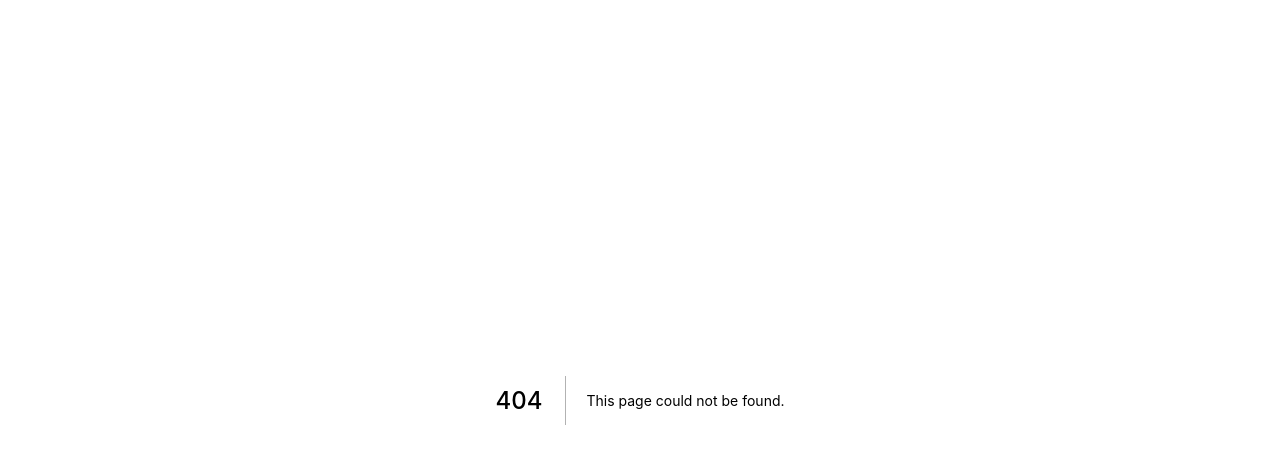
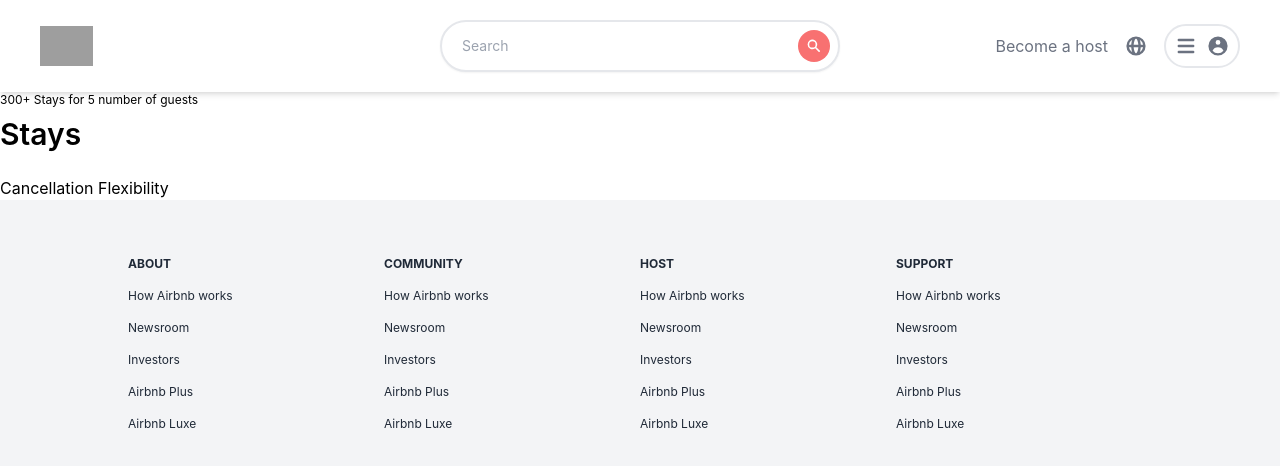
Before and after one commit to IIB3nceII/airbnb-clone, a Next.js app: page /search in a window 1280 px wide. Before the commit this address had no page. Shown: the top 466 px of the page. Built offline with nearby package versions, Linux system fonts and the light colour scheme; grey boxes are pictures that could not be loaded.

Commit message:
search page created

```diff
--- a/components/common/Header/Header.module.scss
+++ b/components/common/Header/Header.module.scss
@@ -24,17 +24,45 @@
       @apply hidden md:inline cursor-pointer;
     }
 
-    &_globealticon {
+    &_globeAltIcon {
       @apply h-6 cursor-pointer;
     }
 
     &_menu {
       @apply flex items-center space-x-2 border-2 p-2 rounded-full;
 
-      &_menuicon,
-      &_usercircleicon {
+      &_menuIcon,
+      &_userCircleIcon {
         @apply h-6 cursor-pointer;
       }
     }
   }
+
+  &_dateRangePicker {
+    @apply flex flex-col col-span-3 mx-auto;
+
+    &_guests {
+      @apply flex items-center border-b mb-4;
+
+      h2 {
+        @apply text-2xl flex-grow font-semibold;
+      }
+
+      &_input {
+        @apply w-12 pl-2 text-lg outline-none text-red-400;
+      }
+    }
+
+    &_buttonContainer {
+      @apply flex;
+
+      button {
+        @apply flex-grow;
+
+        &:last-child {
+          @apply text-red-400;
+        }
+      }
+    }
+  }
 }
--- a/components/common/Header/Header.tsx
+++ b/components/common/Header/Header.tsx
@@ -1,5 +1,5 @@
 import Image from "next/image";
-import { FC } from "react";
+import { FC, useState } from "react";
 import s from "./Header.module.scss";
 import {
   SearchIcon,
@@ -8,8 +8,32 @@
   UserCircleIcon,
   UsersIcon,
 } from "@heroicons/react/solid";
+import "react-date-range/dist/styles.css";
+import "react-date-range/dist/theme/default.css";
+import { DateRangePicker } from "react-date-range";
+
+interface ISelectionRange {
+  startDate: Date;
+  endDate: Date;
+  key: string;
+}
 
 const Header: FC = () => {
+  const [searchInput, setSearchInput] = useState<string>("");
+  const [startDate, setStartDate] = useState<Date>(new Date());
+  const [endDate, setEndDate] = useState<Date>(new Date());
+  const [numberOfGuests, setNumberOfGuests] = useState<number>(1);
+  const selectionRange: ISelectionRange = {
+    startDate: startDate,
+    endDate: endDate,
+    key: "selection",
+  };
+
+  const handleSelect = (ranges): void => {
+    setStartDate(ranges.selection.startDate);
+    setEndDate(ranges.selection.endDate);
+  };
+
   return (
     <header className={s.header}>
       <div className={s.header_logo}>
@@ -27,19 +51,51 @@
           className={s.header_search_input}
           type="text"
           placeholder="Search"
+          value={searchInput}
+          onChange={(e) => setSearchInput(e.target.value)}
         />
         <SearchIcon className={s.header_search_icon} />
       </div>
 
       <div className={s.header_usernav}>
         <p>Become a host</p>
-        <GlobeAltIcon className={s.header_usernav_globealticon} />
+        <GlobeAltIcon className={s.header_usernav_globeAltIcon} />
 
         <div className={s.header_usernav_menu}>
-          <MenuIcon className={s.header_usernav_menu_menuicon} />
-          <UserCircleIcon className={s.header_usernav_menu_usercircleicon} />
+          <MenuIcon className={s.header_usernav_menu_menuIcon} />
+          <UserCircleIcon className={s.header_usernav_menu_userCircleIcon} />
         </div>
       </div>
+
+      {searchInput && (
+        <div className={s.header_dateRangePicker}>
+          <DateRangePicker
+            ranges={[selectionRange]}
+            minDate={new Date()}
+            rangeColors={["#FD5B61"]}
+            onChange={handleSelect}
+          />
+
+          <div className={s.header_dateRangePicker_guests}>
+            <h2>Number of Guests</h2>
+            <UsersIcon className="h-5" />
+            <input
+              className={s.header_dateRangePicker_guests_input}
+              type="number"
+              min={1}
+              value={numberOfGuests}
+              onChange={(e) => setNumberOfGuests(+e.target.value)}
+            />
+          </div>
+
+          <div className={s.header_dateRangePicker_buttonContainer}>
+            <button type="button" onChange={() => setSearchInput("")}>
+              Cancel
+            </button>
+            <button type="button">Search</button>
+          </div>
+        </div>
+      )}
     </header>
   );
 };
--- a/package.json
+++ b/package.json
@@ -10,8 +10,10 @@
   },
   "dependencies": {
     "@heroicons/react": "^1.0.5",
+    "date-fns": "^2.28.0",
     "next": "12.1.0",
     "react": "17.0.2",
+    "react-date-range": "^1.4.0",
     "react-dom": "17.0.2",
     "sass": "^1.49.8",
     "tailwind-scrollbar-hide": "^1.1.7"
--- /dev/null
+++ b/pages/search.tsx
@@ -0,0 +1,24 @@
+import { Footer, Header } from "@components/common";
+
+const Search = () => {
+  return (
+    <div>
+      <Header />
+
+      <main className="flex">
+        <section>
+          <p className="text-xs">300+ Stays for 5 number of guests</p>
+          <h1 className="text-3xl font-semibold mt-2 mb-6">Stays</h1>
+
+          <div>
+            <p>Cancellation Flexibility</p>
+          </div>
+        </section>
+      </main>
+
+      <Footer />
+    </div>
+  );
+};
+
+export default Search;
```
Also changed, not shown: 1 other file (tests, documents, lock files or other folders).
